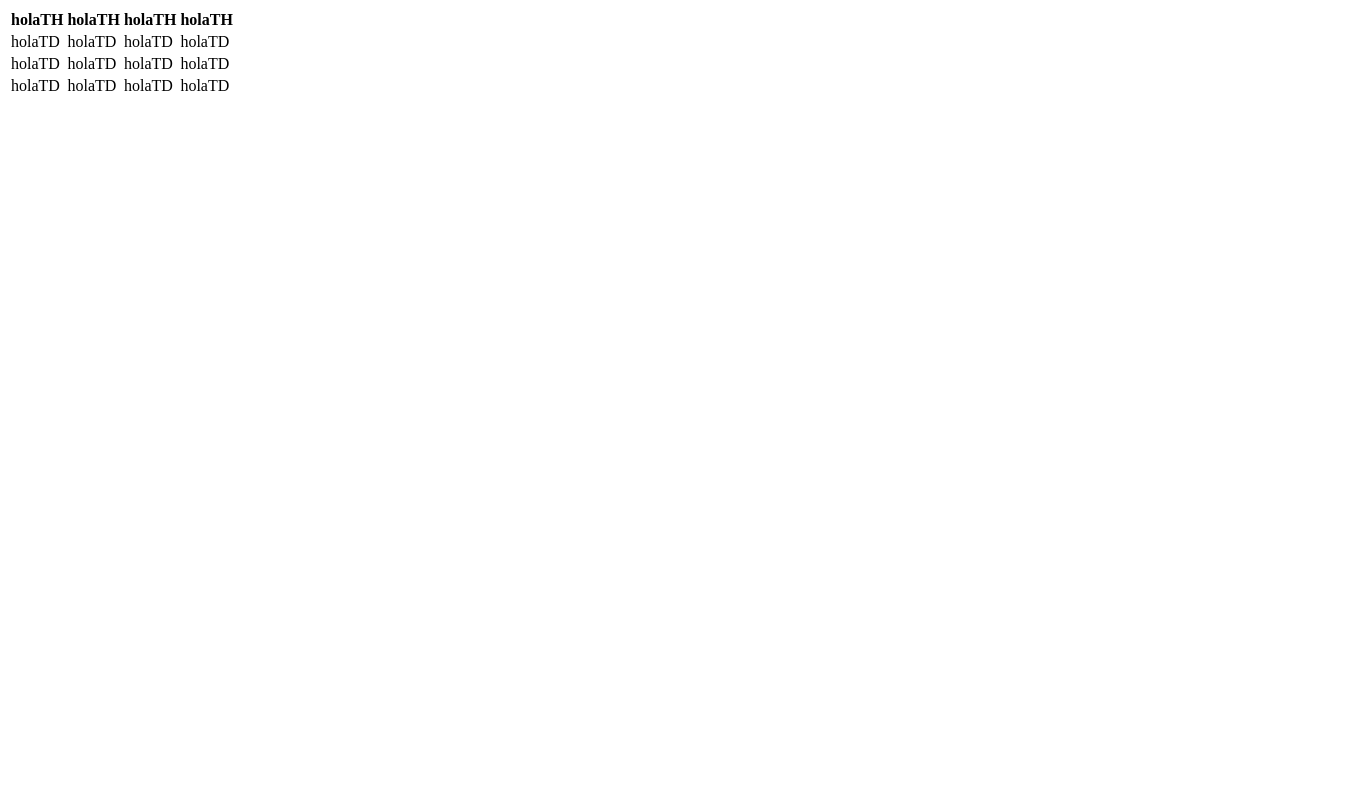
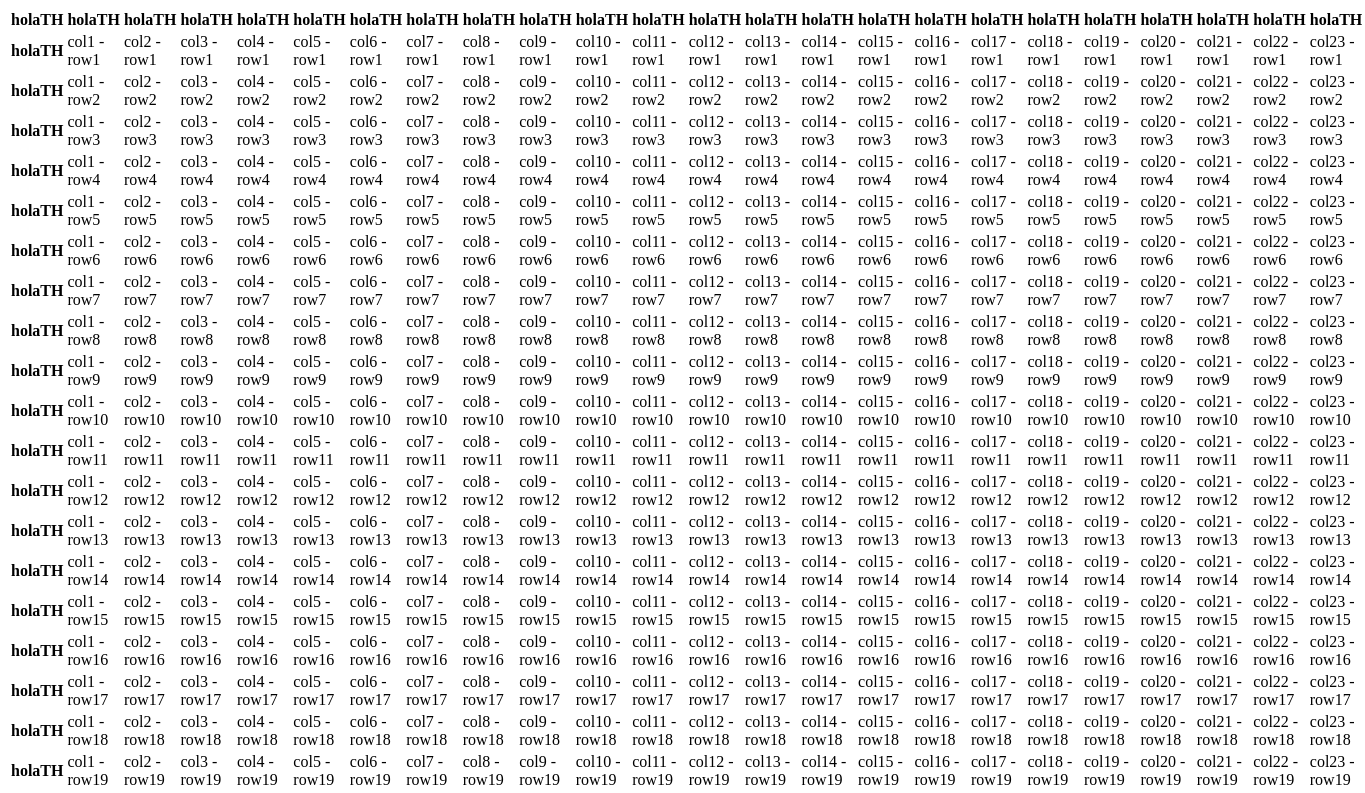
Before and after one commit to jeank23/excel-sheet-app, a React (Create React App) app: page / in a window 1280 px wide. Shown: the top 793 px of the page, 1365 px wide, since content can reach past the window. Built offline with nearby package versions, Linux system fonts and the light colour scheme.

Commit message:
Displaying table first time

```diff
--- a/src/App.js
+++ /dev/null
@@ -1,39 +0,0 @@
-import React, { Component } from 'react';
-
-class App extends Component {
-
-  render() {
-    const rows = 4;
-    const columns = 4;
-    let rowElements = [];
-    let columnElements = [];
-    let thFlag = false;
-
-    for(let r = 0; r < rows; r++){
-      for(let c = 0; c < columns; c++){
-        columnElements.push(!thFlag ? <th key={'c'+c+' - r'+r}>holaTH</th> : <td key={'c'+c+' - r'+r}>holaTD</td>);
-      }
-      rowElements.push(
-        <tr key={'row'+r}>
-          {columnElements.map(item => {
-            return item;
-          })}
-        </tr>
-      );
-
-      thFlag = true;
-      columnElements = [];
-    }
-    return (
-      <table>
-        <tbody>
-        { rowElements.map(item => {
-          return item;
-        }) }
-        </tbody>
-      </table>
-    );
-  }
-}
-
-export default App;
--- /dev/null
+++ b/src/components/App.js
@@ -0,0 +1,45 @@
+import React, { Component } from 'react';
+
+class App extends Component {
+
+  state = {
+    rowElementsState: [],
+  }
+
+
+  componentWillMount(){
+    const rows = 1000;
+    const columns = 24;
+    this.rowElements = [];
+    this.columnElements = [];
+    let thFlag = false;
+
+
+    for(let r = 0; r < rows; r++){
+      for(let c = 0; c < columns; c++){
+        this.columnElements.push(!thFlag || c == 0? <th key={'c'+c+' - r'+r}>holaTH</th> : <td key={'c'+c+' - r'+r}>{'col'+c+' - row'+r}</td>);
+      }
+
+      this.rowElements.push(<tr key={'row'+r}>{this.columnElements}</tr>);
+
+      thFlag = true;
+      this.columnElements = [];
+    }
+
+    this.setState({
+      rowElementsState: this.rowElements
+    });
+  }
+
+  render() {
+    return (
+      <table>
+        <tbody>
+        { this.state.rowElementsState }
+        </tbody>
+      </table>
+    );
+  }
+}
+
+export default App;
--- a/src/index.js
+++ b/src/index.js
@@ -1,5 +1,5 @@
 import React from 'react';
 import ReactDOM from 'react-dom';
-import App from './App'
+import App from './components/App'
 
 ReactDOM.render(<App />, document.getElementById('root'));
```
Also changed, not shown: 1 other file (tests, documents, lock files or other folders).
